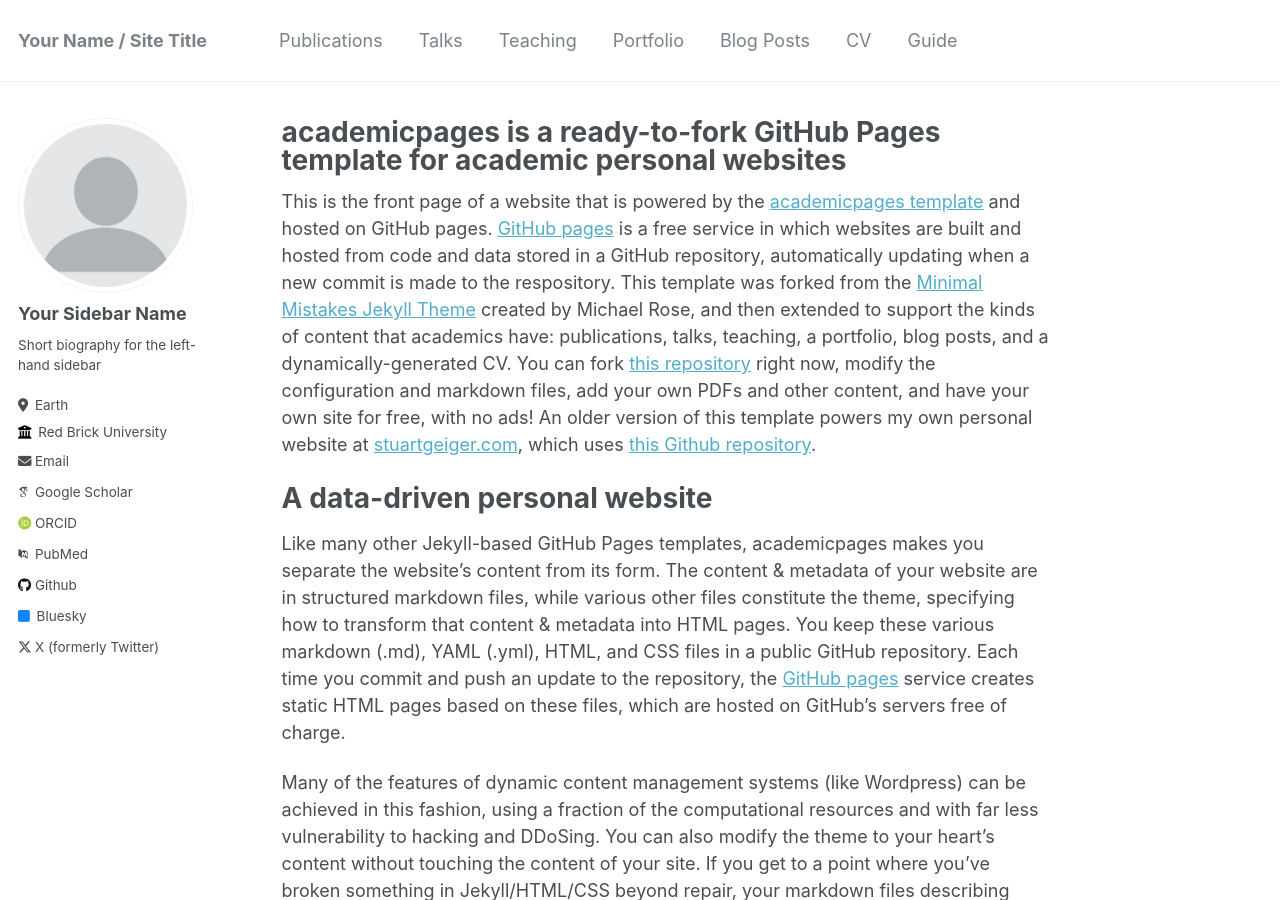
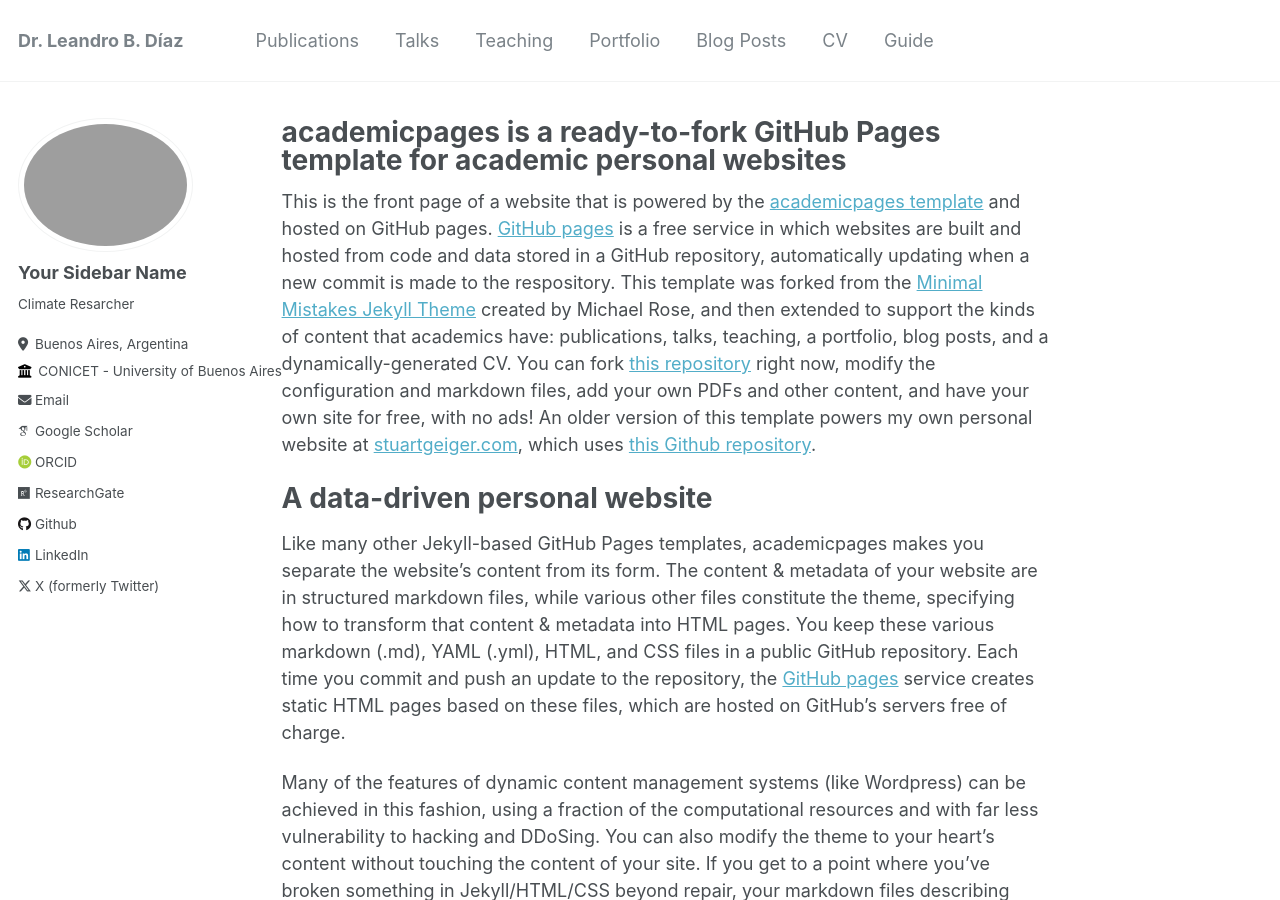
Before and after one commit to lbdiaz/lbdiaz.github.io, a Jekyll site: the page built from _pages/about.md, in a window 1280 px wide and 900 px high. Built offline with Jekyll 4.4.1, drawn with Linux system fonts in a browser that asks for light colours; some web fonts are replaced; some of the changed text lies outside the part shown.

Commit message:
initial update

```diff
--- a/_config.yml
+++ b/_config.yml
@@ -8,46 +8,46 @@
 
 # Basic Site Settings
 locale                   : "en-US"
-title                    : "Your Name / Site Title"
+title                    : "Dr. Leandro B. Díaz"
 title_separator          : "-"
-name                     : &name "Your Name"
+name                     : &name "Leandro Díaz"
 description              : &description "personal description"
-url                      : https://academicpages.github.io # the base hostname & protocol for your site e.g. "https://mmistakes.github.io"
+url                      : https://lbdiaz.github.io # the base hostname & protocol for your site e.g. "https://mmistakes.github.io"
 baseurl                  : "" # the subpath of your site, e.g. "/blog"
-repository               : "academicpages/academicpages.github.io"
+repository               : "lbdiaz/lbdiaz.github.io"
 
 # Site Author - The following control what appear as part of the author content on the side bar.
 #               If a field is blank the icon and link will not appear, otherwise it will be shown.
 #               Additional customization can be done by editing /_includes/author-profile.html
 author:
   # Biographic information
-  avatar           : "profile.png"
+  avatar           : "profile.jpg"
   name             : "Your Sidebar Name"
   pronouns         : # example: "she/her"
-  bio              : "Short biography for the left-hand sidebar"
-  location         : "Earth"
-  employer         : "Red Brick University"
+  bio              : "Climate Resarcher"
+  location         : "Buenos Aires, Argentina"
+  employer         : "CONICET - University of Buenos Aires"
   uri              : # URL
-  email            : "none@example.org"
+  email            : "ldiaz@cima.fcen.uba.ar"
 
   # Academic websites
   arxiv            : # URL - Update with the correct link to your profile
-  googlescholar    : "https://scholar.google.com/citations?user=PS_CX0AAAAAJ"
+  googlescholar    : "https://scholar.google.com/citations?user=_ahb9y0AAAAJ&hl=es"
   impactstory      : # URL
-  orcid            : "http://orcid.org/yourorcidurl"
-  pubmed           : "https://www.ncbi.nlm.nih.gov/pubmed/?term=john+snow"
-  researchgate     : # URL
+  orcid            : "https://orcid.org/0000-0002-9237-6704"
+  pubmed           : # URL
+  researchgate     : "https://www.researchgate.net/profile/Leandro-Diaz-4"
 
   # Repositories and software development
   bitbucket        : # Username - Update with your username on the site
   codepen          : # Username
   dribbble         : # Username
-  github           : "academicpages"
+  github           : "lbdiaz"
   kaggle           : # Username
   stackoverflow    : # User number or user number and name (i.e., use "1" or "1/jeff-atwood")
 
   # Social media
-  bluesky          : "bsky.app" # Replace this with you Bluesky username
+  bluesky          : # Username
   facebook         : # Username
   flickr           : # Username
   foursquare       : # Username
@@ -56,7 +56,7 @@
   keybase          : # Username
   instagram        : # Username
   lastfm           : # Username
-  linkedin         : # Username
+  linkedin         : "www.linkedin.com/in/leandro-b-diaz-12648829b"
   mastodon         : # URL
   medium           : # URL
   pinterest        : # Username
@@ -64,7 +64,7 @@
   steam            : # Username
   telegram         : # URL
   tumblr           : # Username
-  twitter          : "UniofOxford"  # Replace this with your X / Twitter handle
+  twitter          : "@leabdiaz"  # Replace this with your X / Twitter handle
   vine             : # Username
   weibo            : # Username
   wikipedia        : # Username
```
Also changed, not shown: images/profile.png (deleted), 1 other file.
